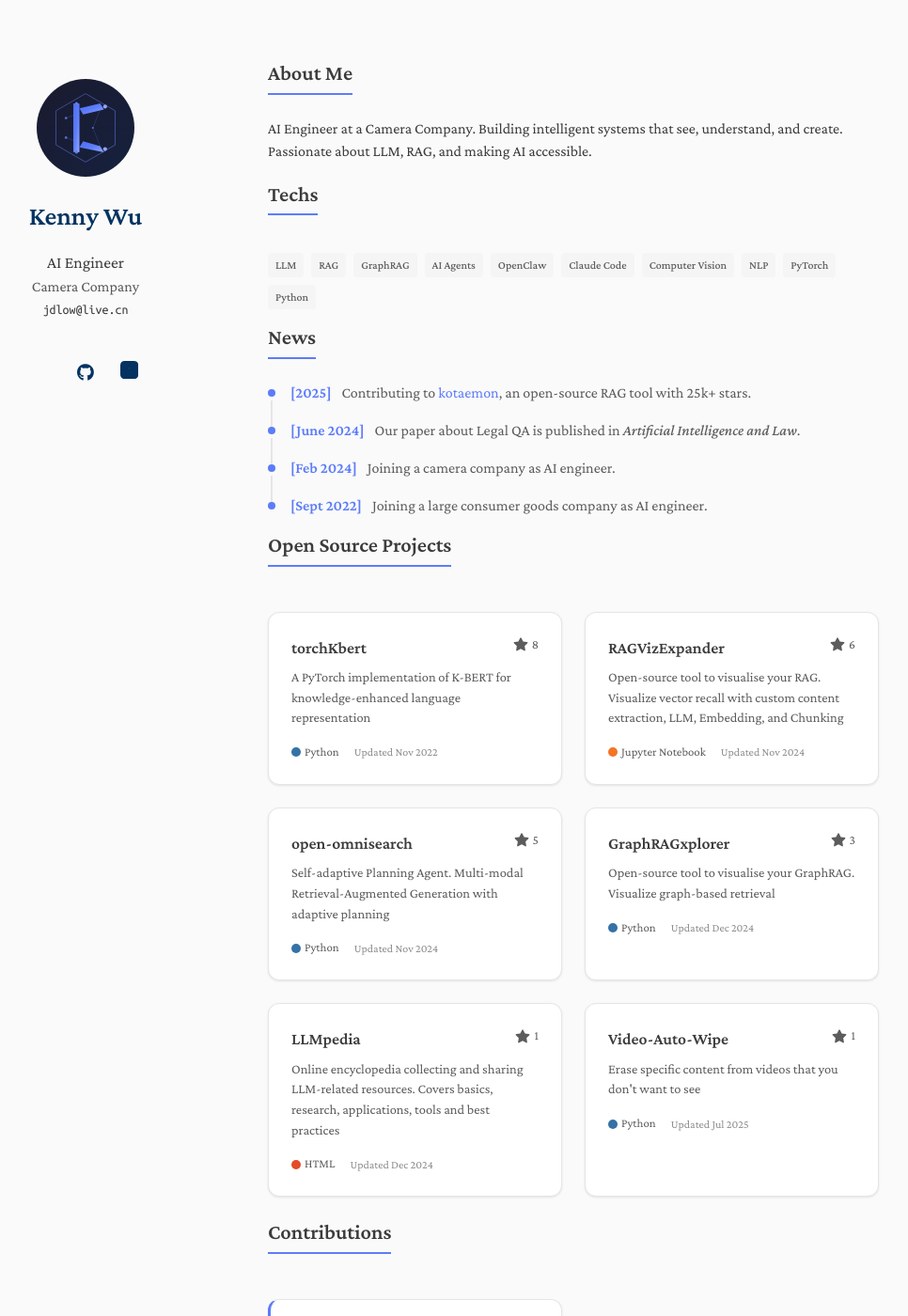
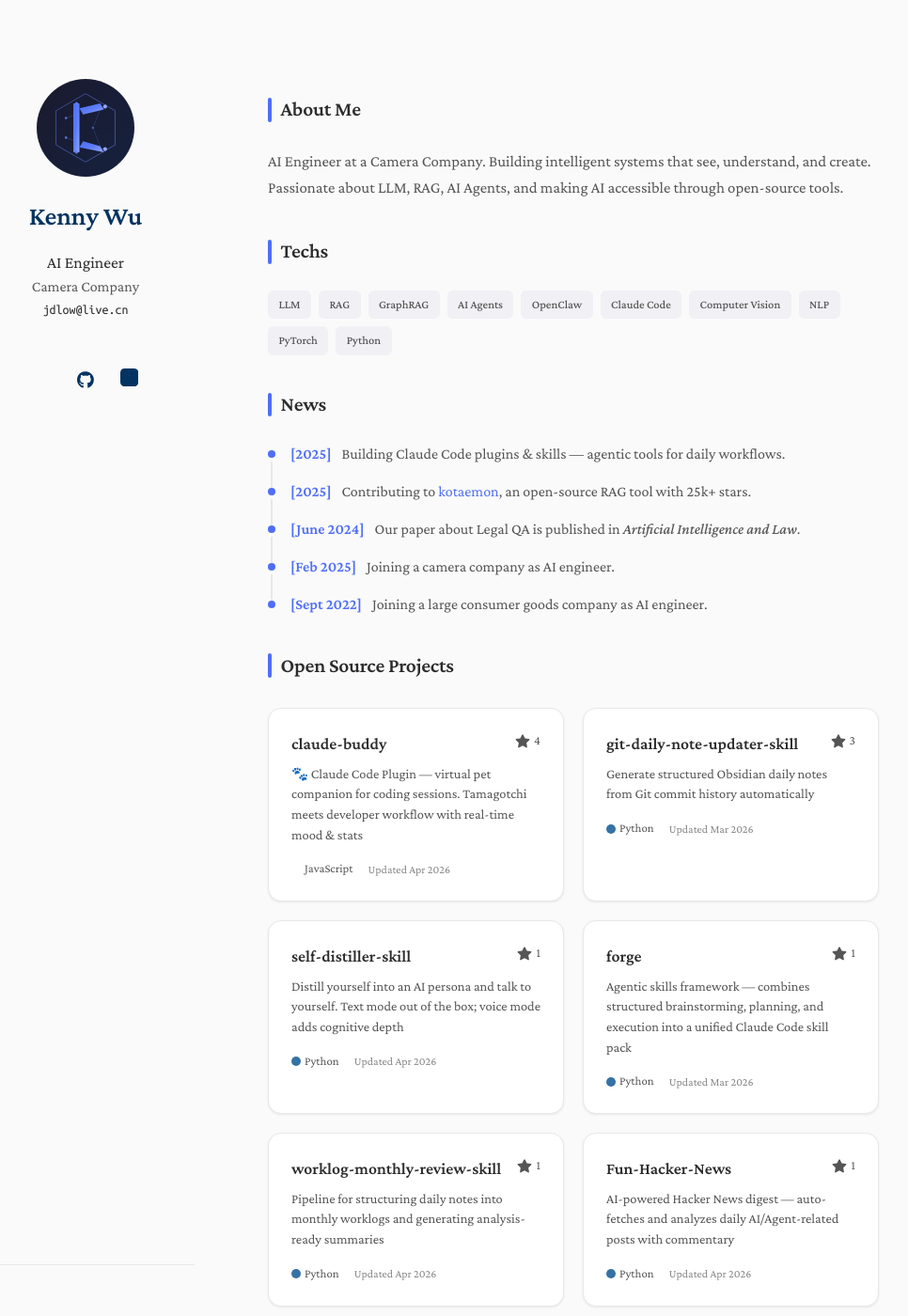
Before and after one commit to KKenny0/KKenny0.github.io, a Jekyll site: the page built from index.md, in a window 1280 px wide and 1400 px high. Shown: the whole window at 94% size, without its empty margins (185-1151 px from the left). Built offline with Jekyll 4.4.1, drawn with Linux system fonts in a browser that asks for light colours; a style sheet for code colours, icons or effects is not loaded; our own code applies the rules of GitHub Pages for plain Markdown files; some of the changed text lies outside the part shown.

Commit message:
Update projects to Claude Code plugins/skills, fix date error, beautify layout
- Fix: [Feb 2024] → [Feb 2025] for joining camera company
- Replace Open Source Projects with recent Claude Code plugins & skills
- Add news entry about Claude Code plugin development
- Beautify: accent bar section headers, gradient card hover, soft tag hover
- Add page fade-in animation, avatar hover ring, contribution card gradient
- Add accent-soft color variable for subtle highlights

```diff
--- a/_data/projects.yml
+++ b/_data/projects.yml
@@ -1,71 +1,71 @@
-# Open Source Projects
-# Fetches from GitHub - manually curated highlights
+# Open Source Projects — Claude Code Plugins & Skills
 
 highlight:
-  - name: torchKbert
-    url: https://github.com/KKenny0/torchKbert
-    description: "A PyTorch implementation of K-BERT for knowledge-enhanced language representation"
-    stars: 8
-    language: Python
-    updated: "2022-11-24"
+  - name: claude-buddy
+    url: https://github.com/KKenny0/claude-buddy
+    description: "🐾 Claude Code Plugin — virtual pet companion for coding sessions. Tamagotchi meets developer workflow with real-time mood & stats"
+    stars: 4
+    language: JavaScript
+    updated: "2026-04-04"
     highlight: true
 
-  - name: RAGVizExpander
-    url: https://github.com/KKenny0/RAGVizExpander
-    description: "Open-source tool to visualise your RAG. Visualize vector recall with custom content extraction, LLM, Embedding, and Chunking"
-    stars: 6
-    language: Jupyter Notebook
-    updated: "2024-11-27"
+  - name: git-daily-note-updater-skill
+    url: https://github.com/KKenny0/git-daily-note-updater-skill
+    description: "Generate structured Obsidian daily notes from Git commit history automatically"
+    stars: 3
+    language: Python
+    updated: "2026-03-27"
     highlight: true
 
-  - name: open-omnisearch
-    url: https://github.com/KKenny0/open-omnisearch
-    description: "Self-adaptive Planning Agent. Multi-modal Retrieval-Augmented Generation with adaptive planning"
-    stars: 5
+  - name: self-distiller-skill
+    url: https://github.com/KKenny0/self-distiller-skill
+    description: "Distill yourself into an AI persona and talk to yourself. Text mode out of the box; voice mode adds cognitive depth"
+    stars: 1
     language: Python
-    updated: "2024-11-28"
+    updated: "2026-04-02"
     highlight: true
 
-  - name: GraphRAGxplorer
-    url: https://github.com/KKenny0/GraphRAGxplorer
-    description: "Open-source tool to visualise your GraphRAG. Visualize graph-based retrieval"
-    stars: 3
+  - name: forge
+    url: https://github.com/KKenny0/forge
+    description: "Agentic skills framework — combines structured brainstorming, planning, and execution into a unified Claude Code skill pack"
+    stars: 1
     language: Python
-    updated: "2024-12-04"
+    updated: "2026-03-31"
     highlight: true
 
-  - name: LLMpedia
-    url: https://github.com/KKenny0/LLMpedia
-    description: "Online encyclopedia collecting and sharing LLM-related resources. Covers basics, research, applications, tools and best practices"
+  - name: worklog-monthly-review-skill
+    url: https://github.com/KKenny0/worklog-monthly-review-skill
+    description: "Pipeline for structuring daily notes into monthly worklogs and generating analysis-ready summaries"
     stars: 1
-    language: HTML
-    updated: "2024-12-27"
+    language: Python
+    updated: "2026-04-01"
     highlight: true
 
-  - name: Video-Auto-Wipe
-    url: https://github.com/KKenny0/Video-Auto-Wipe
-    description: "Erase specific content from videos that you don't want to see"
+  - name: Fun-Hacker-News
+    url: https://github.com/KKenny0/Fun-Hacker-News
+    description: "AI-powered Hacker News digest — auto-fetches and analyzes daily AI/Agent-related posts with commentary"
     stars: 1
     language: Python
-    updated: "2025-07-24"
+    updated: "2026-04-01"
     highlight: true
 
 # Projects I've contributed to
 contributions:
   - name: kotaemon
     url: https://github.com/Cinnamon/kotaemon
-    description: "An open-source RAG-based tool for chatting with your documents. Clean UI, multi-LLM support, hybrid retrieval, and advanced citations"
+    description: "Open-source RAG-based tool for chatting with your documents. Clean UI, multi-LLM support, hybrid retrieval, and advanced citations"
     stars: 25186
     language: Python
     role: Contributor
 
 # Tech stack for tags
 tech_stack:
+  - Claude Code
+  - AI Agents
   - LLM
   - RAG
   - GraphRAG
   - NLP
-  - PEFT
-  - Prompt Engineering
   - PyTorch
   - Python
+  - TypeScript
--- a/assets/css/minimal-custom.css
+++ b/assets/css/minimal-custom.css
@@ -4,16 +4,17 @@
 :root {
   /* Light mode */
   --color-bg: #fafafa;
-  --color-bg-secondary: #f5f5f5;
-  --color-text: #3b3b3b;
-  --color-text-secondary: #5c5c5c;
-  --color-accent: #5c7cfa;
-  --color-accent-hover: #4c6ef5;
-  --color-border: #e5e5e5;
+  --color-bg-secondary: #f0f0f5;
+  --color-text: #2c2c2c;
+  --color-text-secondary: #555555;
+  --color-accent: #4f6ef7;
+  --color-accent-hover: #3b5de7;
+  --color-accent-soft: rgba(79, 110, 247, 0.08);
+  --color-border: #e8e8ec;
   --color-card-bg: #ffffff;
   --color-code-bg: #f0f0f0;
-  --shadow-card: 0 1px 3px rgba(0, 0, 0, 0.06), 0 1px 2px rgba(0, 0, 0, 0.04);
-  --shadow-card-hover: 0 8px 25px rgba(0, 0, 0, 0.1);
+  --shadow-card: 0 1px 3px rgba(0, 0, 0, 0.05), 0 1px 2px rgba(0, 0, 0, 0.03);
+  --shadow-card-hover: 0 12px 28px rgba(79, 110, 247, 0.12), 0 4px 10px rgba(0, 0, 0, 0.06);
 }
 
 @media (prefers-color-scheme: dark) {
@@ -27,8 +28,9 @@
     --color-border: #333333;
     --color-card-bg: #222222;
     --color-code-bg: #2a2a2a;
-    --shadow-card: 0 2px 8px rgba(0, 0, 0, 0.3);
-    --shadow-card-hover: 0 12px 30px rgba(0, 0, 0, 0.5);
+    --color-accent-soft: rgba(116, 143, 252, 0.1);
+    --shadow-card: 0 2px 8px rgba(0, 0, 0, 0.2);
+    --shadow-card-hover: 0 12px 28px rgba(116, 143, 252, 0.15), 0 4px 10px rgba(0, 0, 0, 0.3);
   }
 
   body {
@@ -63,35 +65,67 @@ body {
 /* Modern section headers */
 section h2 {
   color: var(--color-text);
-  font-weight: 600;
-  font-size: 1.4rem;
-  margin-bottom: 1.5rem;
+  font-weight: 700;
+  font-size: 1.35rem;
+  margin-bottom: 1.25rem;
+  margin-top: 2.5rem;
   padding-bottom: 0.5rem;
-  border-bottom: 2px solid var(--color-accent);
+  border-bottom: none;
+  display: flex;
+  align-items: center;
+  gap: 0.6rem;
+  letter-spacing: -0.01em;
+}
+
+section h2::before {
+  content: '';
   display: inline-block;
+  width: 4px;
+  height: 1.2em;
+  background: var(--color-accent);
+  border-radius: 2px;
+  flex-shrink: 0;
 }
 
 /* Card grid for projects */
 .project-grid {
   display: grid;
   grid-template-columns: repeat(auto-fill, minmax(300px, 1fr));
-  gap: 1.5rem;
+  gap: 1.25rem;
   margin: 1.5rem 0;
 }
 
 .project-card {
   background: var(--color-card-bg);
   border: 1px solid var(--color-border);
-  border-radius: 12px;
+  border-radius: 14px;
   padding: 1.5rem;
-  transition: all 0.25s ease;
+  transition: all 0.3s cubic-bezier(0.25, 0.46, 0.45, 0.94);
   box-shadow: var(--shadow-card);
+  position: relative;
+  overflow: hidden;
+}
+
+.project-card::before {
+  content: '';
+  position: absolute;
+  top: 0;
+  left: 0;
+  right: 0;
+  height: 3px;
+  background: linear-gradient(90deg, var(--color-accent), transparent);
+  opacity: 0;
+  transition: opacity 0.3s ease;
 }
 
 .project-card:hover {
-  transform: translateY(-4px);
+  transform: translateY(-3px);
   box-shadow: var(--shadow-card-hover);
   border-color: var(--color-accent);
+}
+
+.project-card:hover::before {
+  opacity: 1;
 }
 
 .project-header {
@@ -178,17 +212,19 @@ section h2 {
 .tech-tag {
   background: var(--color-bg-secondary);
   color: var(--color-text-secondary);
-  padding: 0.25rem 0.5rem;
-  border-radius: 4px;
-  font-size: 0.75rem;
+  padding: 0.3rem 0.65rem;
+  border-radius: 6px;
+  font-size: 0.78rem;
   font-weight: 500;
-  transition: all 0.15s ease;
+  transition: all 0.2s ease;
   display: inline-block;
+  border: 1px solid transparent;
 }
 
 .tech-tag:hover {
-  background: var(--color-accent);
-  color: white;
+  background: var(--color-accent-soft);
+  color: var(--color-accent);
+  border-color: var(--color-accent);
 }
 
 /* News timeline */
@@ -386,3 +422,49 @@ header h1 {
   background: var(--color-accent);
   color: white;
 }
+
+/* About Me section styling */
+section > p:first-of-type {
+  font-size: 1.05rem;
+  line-height: 1.7;
+  color: var(--color-text-secondary);
+  max-width: 680px;
+}
+
+/* Avatar subtle ring */
+header a.image img {
+  border-radius: 50%;
+  transition: box-shadow 0.3s ease;
+}
+
+header a.image img:hover {
+  box-shadow: 0 0 0 3px var(--color-accent-soft), 0 0 20px rgba(79, 110, 247, 0.15);
+}
+
+/* Contribution card enhanced */
+.contribution-card {
+  border-left: 3px solid var(--color-accent);
+  background: linear-gradient(135deg, var(--color-card-bg) 0%, var(--color-accent-soft) 100%);
+}
+
+/* Footer subtle divider */
+footer {
+  margin-top: 3rem;
+  padding-top: 1.5rem;
+  border-top: 1px solid var(--color-border);
+}
+
+/* Header social icons spacing */
+.social-icons {
+  margin-top: 0.5rem;
+}
+
+/* Smooth body fade-in */
+body {
+  animation: fadeIn 0.4s ease;
+}
+
+@keyframes fadeIn {
+  from { opacity: 0; transform: translateY(8px); }
+  to { opacity: 1; transform: translateY(0); }
+}
--- a/index.md
+++ b/index.md
@@ -4,7 +4,7 @@ layout: homepage
 
 ## About Me
 
-AI Engineer at a Camera Company. Building intelligent systems that see, understand, and create. Passionate about LLM, RAG, and making AI accessible.
+AI Engineer at a Camera Company. Building intelligent systems that see, understand, and create. Passionate about LLM, RAG, AI Agents, and making AI accessible through open-source tools.
 
 ## Techs
 
@@ -24,9 +24,10 @@ AI Engineer at a Camera Company. Building intelligent systems that see, understa
 ## News
 
 <ul class="news-list">
+  <li><span class="news-date">[2025]</span> <span class="news-content">Building Claude Code plugins & skills — agentic tools for daily workflows.</span></li>
   <li><span class="news-date">[2025]</span> <span class="news-content">Contributing to <a href="https://github.com/Cinnamon/kotaemon" target="_blank" rel="noopener">kotaemon</a>, an open-source RAG tool with 25k+ stars.</span></li>
   <li><span class="news-date">[June 2024]</span> <span class="news-content">Our paper about Legal QA is published in <em>Artificial Intelligence and Law</em>.</span></li>
-  <li><span class="news-date">[Feb 2024]</span> <span class="news-content">Joining a camera company as AI engineer.</span></li>
+  <li><span class="news-date">[Feb 2025]</span> <span class="news-content">Joining a camera company as AI engineer.</span></li>
   <li><span class="news-date">[Sept 2022]</span> <span class="news-content">Joining a large consumer goods company as AI engineer.</span></li>
 </ul>
 
```
